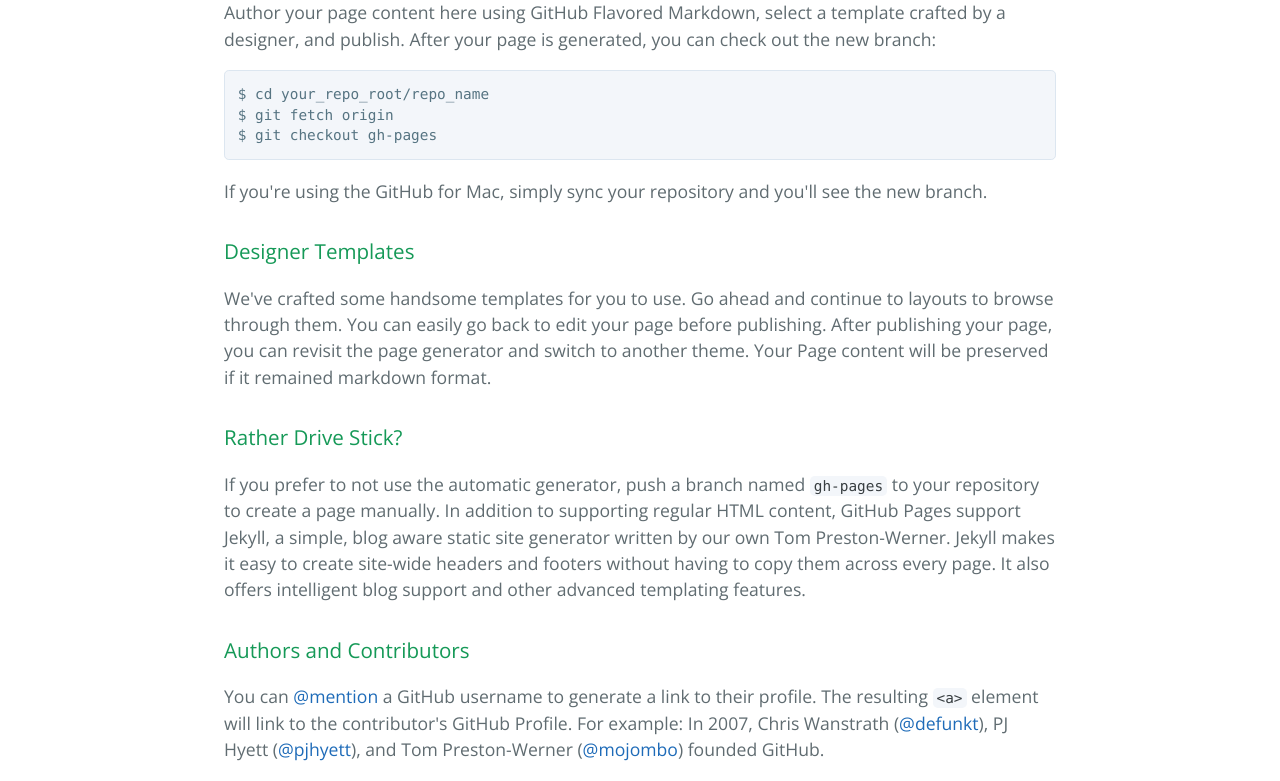
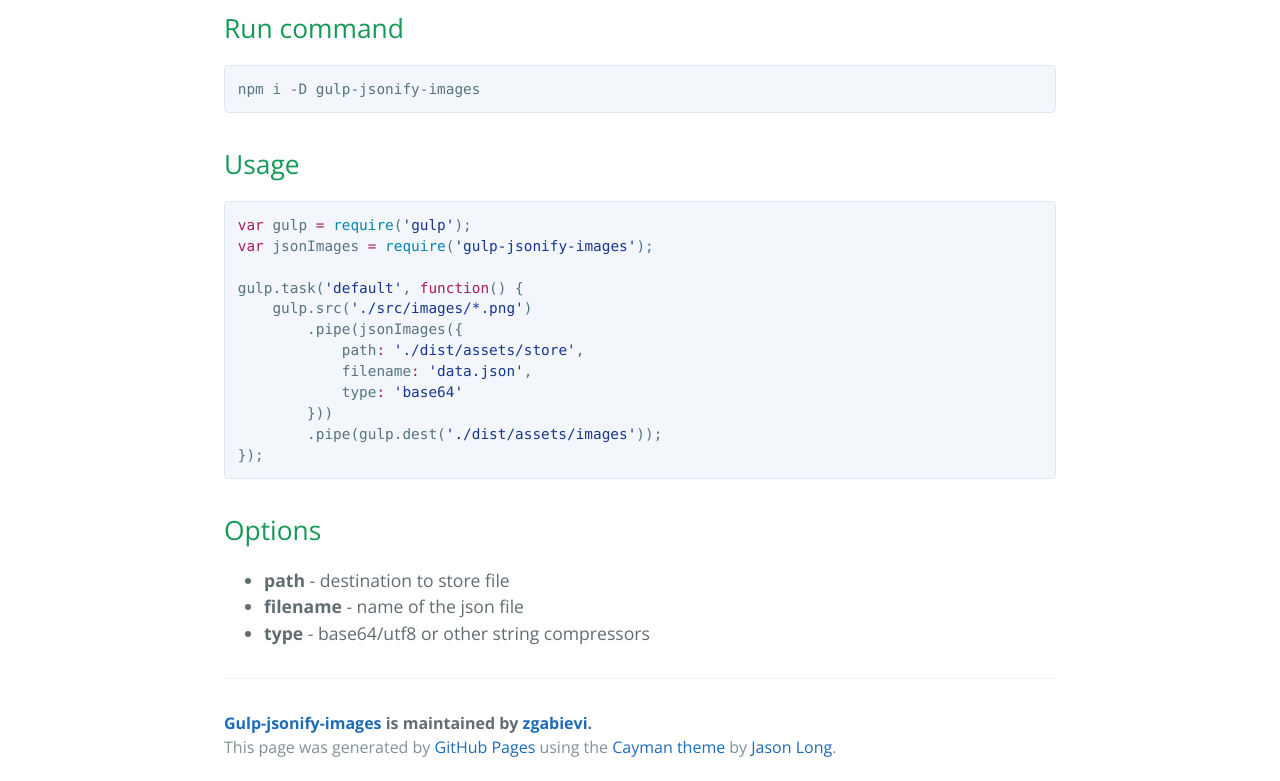
Before and after one commit to gulp-workflow/gulp-jsonify-images, a plain HTML site: page index.html in a window 1280 px wide. Shown: the part 490-1271 px from the top of the page. Drawn offline with nearby package versions, Linux system fonts and the light colour scheme.

```diff
--- a/index.html
+++ b/index.html
@@ -19,37 +19,42 @@
     </section>
 
     <section class="main-content">
-      <h3>
-<a id="welcome-to-github-pages" class="anchor" href="#welcome-to-github-pages" aria-hidden="true"><span class="octicon octicon-link"></span></a>Welcome to GitHub Pages.</h3>
+      <h1>
+<a id="gulp-jsonify-images" class="anchor" href="#gulp-jsonify-images" aria-hidden="true"><span class="octicon octicon-link"></span></a>gulp-jsonify-images</h1>
 
-<p>This automatic page generator is the easiest way to create beautiful pages for all of your projects. Author your page content here using GitHub Flavored Markdown, select a template crafted by a designer, and publish. After your page is generated, you can check out the new branch:</p>
+<h2>
+<a id="run-command" class="anchor" href="#run-command" aria-hidden="true"><span class="octicon octicon-link"></span></a>Run command</h2>
 
-<pre><code>$ cd your_repo_root/repo_name
-$ git fetch origin
-$ git checkout gh-pages
+<pre><code>npm i -D gulp-jsonify-images
 </code></pre>
 
-<p>If you're using the GitHub for Mac, simply sync your repository and you'll see the new branch.</p>
+<h2>
+<a id="usage" class="anchor" href="#usage" aria-hidden="true"><span class="octicon octicon-link"></span></a>Usage</h2>
 
-<h3>
-<a id="designer-templates" class="anchor" href="#designer-templates" aria-hidden="true"><span class="octicon octicon-link"></span></a>Designer Templates</h3>
+<div class="highlight highlight-js"><pre><span class="pl-k">var</span> gulp <span class="pl-k">=</span> <span class="pl-c1">require</span>(<span class="pl-s"><span class="pl-pds">'</span>gulp<span class="pl-pds">'</span></span>);
+<span class="pl-k">var</span> jsonImages <span class="pl-k">=</span> <span class="pl-c1">require</span>(<span class="pl-s"><span class="pl-pds">'</span>gulp-jsonify-images<span class="pl-pds">'</span></span>);
 
-<p>We've crafted some handsome templates for you to use. Go ahead and continue to layouts to browse through them. You can easily go back to edit your page before publishing. After publishing your page, you can revisit the page generator and switch to another theme. Your Page content will be preserved if it remained markdown format.</p>
+gulp.task(<span class="pl-s"><span class="pl-pds">'</span>default<span class="pl-pds">'</span></span>, <span class="pl-k">function</span>() {
+    gulp.src(<span class="pl-s"><span class="pl-pds">'</span>./src/images/*.png<span class="pl-pds">'</span></span>)
+        .pipe(jsonImages({
+            path<span class="pl-k">:</span> <span class="pl-s"><span class="pl-pds">'</span>./dist/assets/store<span class="pl-pds">'</span></span>,
+            filename<span class="pl-k">:</span> <span class="pl-s"><span class="pl-pds">'</span>data.json<span class="pl-pds">'</span></span>,
+            type<span class="pl-k">:</span> <span class="pl-s"><span class="pl-pds">'</span>base64<span class="pl-pds">'</span></span>
+        }))
+        .pipe(gulp.dest(<span class="pl-s"><span class="pl-pds">'</span>./dist/assets/images<span class="pl-pds">'</span></span>));
+});</pre></div>
 
-<h3>
-<a id="rather-drive-stick" class="anchor" href="#rather-drive-stick" aria-hidden="true"><span class="octicon octicon-link"></span></a>Rather Drive Stick?</h3>
+<h2>
+<a id="options" class="anchor" href="#options" aria-hidden="true"><span class="octicon octicon-link"></span></a>Options</h2>
 
-<p>If you prefer to not use the automatic generator, push a branch named <code>gh-pages</code> to your repository to create a page manually. In addition to supporting regular HTML content, GitHub Pages support Jekyll, a simple, blog aware static site generator written by our own Tom Preston-Werner. Jekyll makes it easy to create site-wide headers and footers without having to copy them across every page. It also offers intelligent blog support and other advanced templating features.</p>
-
-<h3>
-<a id="authors-and-contributors" class="anchor" href="#authors-and-contributors" aria-hidden="true"><span class="octicon octicon-link"></span></a>Authors and Contributors</h3>
-
-<p>You can <a href="https://github.com/blog/821" class="user-mention">@mention</a> a GitHub username to generate a link to their profile. The resulting <code>&lt;a&gt;</code> element will link to the contributor's GitHub Profile. For example: In 2007, Chris Wanstrath (<a href="https://github.com/defunkt" class="user-mention">@defunkt</a>), PJ Hyett (<a href="https://github.com/pjhyett" class="user-mention">@pjhyett</a>), and Tom Preston-Werner (<a href="https://github.com/mojombo" class="user-mention">@mojombo</a>) founded GitHub.</p>
-
-<h3>
-<a id="support-or-contact" class="anchor" href="#support-or-contact" aria-hidden="true"><span class="octicon octicon-link"></span></a>Support or Contact</h3>
-
-<p>Having trouble with Pages? Check out the documentation at <a href="https://help.github.com/pages">https://help.github.com/pages</a> or contact <a href="mailto:support@github.com">support@github.com</a> and we’ll help you sort it out.</p>
+<ul>
+<li>
+<strong>path</strong> - destination to store file</li>
+<li>
+<strong>filename</strong> - name of the json file</li>
+<li>
+<strong>type</strong> - base64/utf8 or other string compressors</li>
+</ul>
 
       <footer class="site-footer">
         <span class="site-footer-owner"><a href="https://github.com/zgabievi/gulp-jsonify-images">Gulp-jsonify-images</a> is maintained by <a href="https://github.com/zgabievi">zgabievi</a>.</span>
```
Also changed, not shown: params.json (+1 -1 lines).
